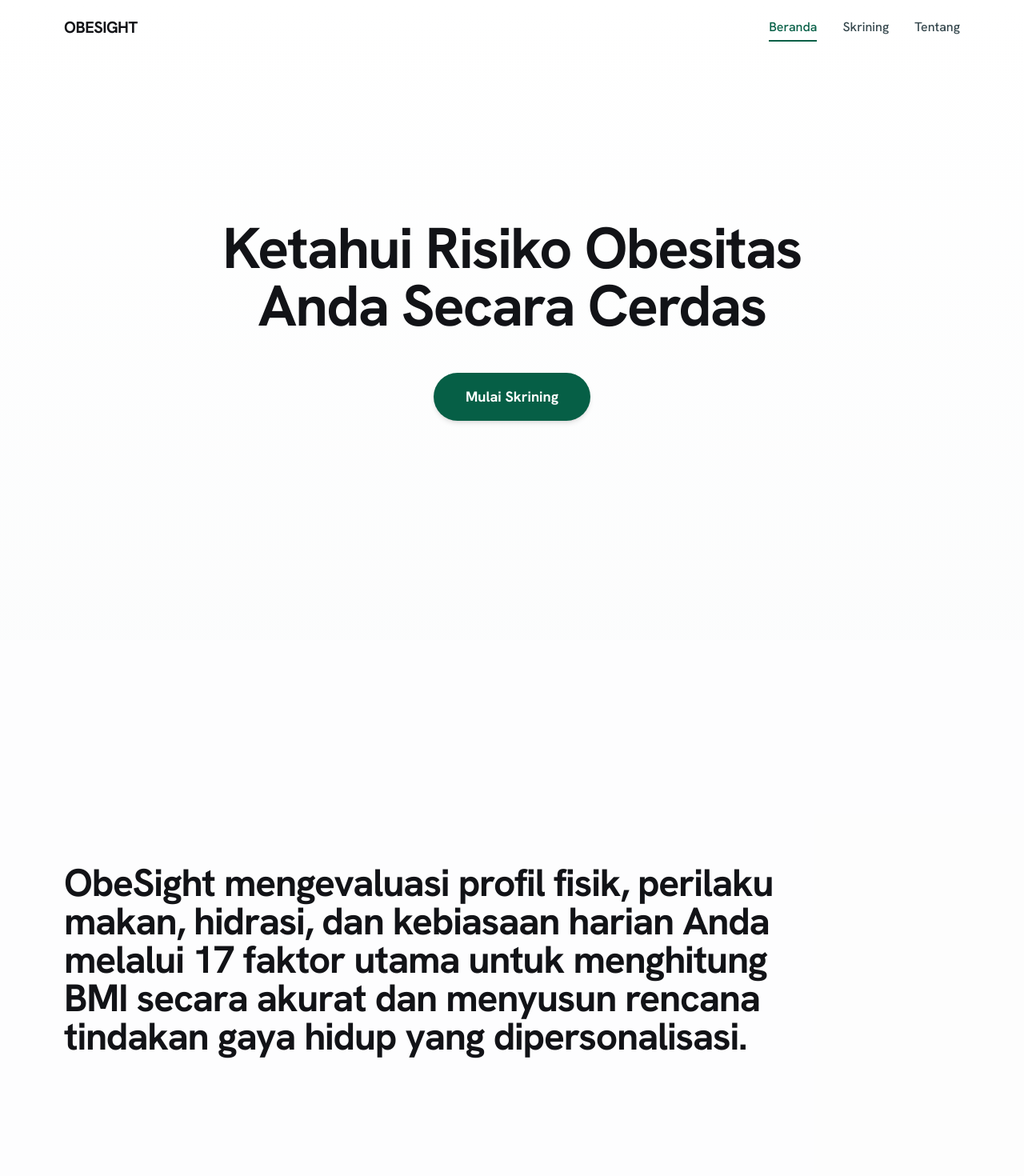
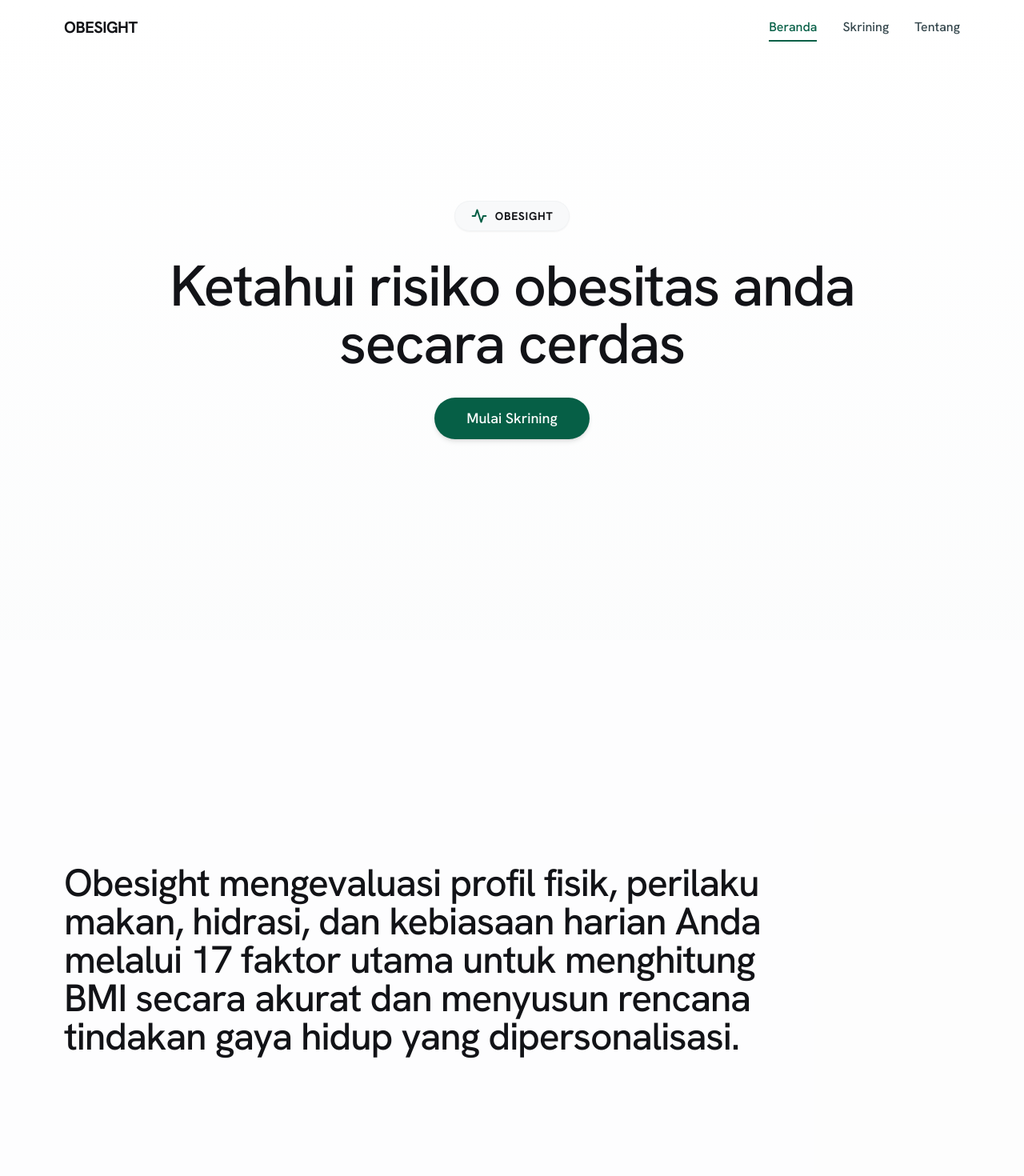
Before and after one commit to Falrlz/obesight-ai, a React (Vite) app in the folder frontend/: page / in a window 1280 px wide. Shown: the top 1470 px of the page at 80% size. Built offline with nearby package versions, Linux system fonts and the light colour scheme.

Commit message:
style: improve landing page UI/UX, overlap animations, and responsive alignment

```diff
--- a/frontend/src/components/landing/Features.tsx
+++ b/frontend/src/components/landing/Features.tsx
@@ -57,13 +57,16 @@ export const Features: React.FC = () => {
           scrollTrigger: {
             trigger: section,
             start: 'top top',
-            end: '+=2200',
+            end: () => `+=${2200 + window.innerHeight}`,
             scrub: 1,
             pin: pin,
+            pinSpacing: false,
             anticipatePin: 1,
             invalidateOnRefresh: true,
           },
         });
+
+        const cardDuration = 2.2;
 
         tl.fromTo(
           titleGroup,
@@ -72,7 +75,7 @@ export const Features: React.FC = () => {
               return pin.clientHeight / 2 - (titleGroup.offsetTop + titleGroup.offsetHeight / 2);
             },
           },
-          { y: 0, ease: 'none' },
+          { y: 0, ease: 'none', duration: cardDuration - 0.2 },
           0
         );
 
@@ -84,9 +87,14 @@ export const Features: React.FC = () => {
               return direction * (window.innerHeight * 1.15);
             },
           },
-          { y: 0, ease: 'power3.out', duration: 1, stagger: 0.15 },
+          { y: 0, ease: 'power3.out', duration: 1.5, stagger: 0.35 },
           0
         );
+
+        // Overlap phase: empty tween to keep the bento container pinned as HowItWorks scrolls up
+        tl.to({}, {
+          duration: () => cardDuration * (window.innerHeight / 2200)
+        });
       });
 
       // Mobile layout: simple stagger fade-in
@@ -143,7 +151,7 @@ export const Features: React.FC = () => {
       <div className="features-pin w-full" id="pin" ref={pinRef}>
         {/* Title Group */}
         <div className="title-group" id="titleGroup" ref={titleGroupRef}>
-          <h2>
+          <h2 className="!font-medium">
             <span className="reveal-text" ref={revealRef1}>Solusi Cerdas Untuk Anda</span>
           </h2>
         </div>
--- a/frontend/src/components/landing/Hero.tsx
+++ b/frontend/src/components/landing/Hero.tsx
@@ -9,17 +9,30 @@ export const Hero: React.FC<HeroProps> = ({ onStartAnalysis }) => {
     <section className="min-h-screen w-full flex flex-col items-center justify-center text-center px-4 md:px-page-margin-desktop bg-gradient-to-b from-background to-surface-container-low/30 relative overflow-hidden">
       <div className="max-w-4xl z-10 px-4 flex flex-col items-center justify-center space-y-8 animate-fadeIn">
 
+        {/* Badge Logo & Nama Brand Sementara */}
+        <div className="flex items-center gap-2.5 bg-surface-container-low/60 border border-outline-variant/30 px-5 py-2 rounded-full backdrop-blur-md shadow-sm hover:scale-105 transition-all cursor-pointer">
+          {/* Ikon SVG Detak Jantung Medis */}
+          <svg className="w-5 h-5 text-secondary" viewBox="0 0 24 24" fill="none" stroke="currentColor" strokeWidth="2.5" strokeLinecap="round" strokeLinejoin="round">
+            <path d="M22 12h-4l-3 9L9 3l-3 9H2" />
+          </svg>
+
+          {/* Teks Brand */}
+          <span className="font-bold text-sm tracking-wider text-on-surface uppercase font-sans">
+            OBESIGHT
+          </span>
+        </div>
+
         {/* Main Title */}
-        <h1 className="text-4xl sm:text-5xl md:text-6xl lg:text-7xl font-bold tracking-tight leading-[1.1] text-on-surface">
-          Ketahui Risiko Obesitas Anda Secara Cerdas
+        <h1 className="text-4xl sm:text-5xl md:text-6xl lg:text-7xl font-medium tracking-tight leading-[1.1] text-on-surface">
+          Ketahui risiko obesitas anda secara cerdas
         </h1>
 
 
         {/* Action Button */}
-        <div className="pt-4 w-full sm:w-auto">
+        <div className="w-auto">
           <button
             onClick={onStartAnalysis}
-            className="w-full sm:w-auto bg-secondary text-on-primary px-10 py-4 rounded-full font-bold text-lg hover:bg-secondary/95 hover:shadow-xl active:scale-95 transition-all flex items-center justify-center gap-2 cursor-pointer shadow-md"
+            className="w-auto bg-secondary text-on-primary px-6 py-3 md:px-10 md:py-3 rounded-full font-medium text-base md:text-lg hover:bg-secondary/95 hover:shadow-xl active:scale-95 transition-all flex items-center justify-center gap-2 cursor-pointer shadow-md"
           >
             Mulai Skrining
           </button>
--- a/frontend/src/components/landing/Mission.tsx
+++ b/frontend/src/components/landing/Mission.tsx
@@ -4,8 +4,8 @@ export const Mission: React.FC = () => {
   return (
     <section className="min-h-screen w-full flex flex-col justify-center px-4 md:px-8 lg:px-page-margin-desktop bg-surface-container-low/20">
       <div className="max-w-container-max mx-auto w-full text-left">
-        <h2 className="text-2xl sm:text-3xl md:text-4xl lg:text-5xl font-bold leading-relaxed max-w-4xl text-on-surface text-left tracking-tight">
-          ObeSight mengevaluasi profil fisik, perilaku makan, hidrasi, dan kebiasaan harian Anda melalui 17
+        <h2 className="text-2xl sm:text-3xl md:text-4xl lg:text-5xl font-medium leading-relaxed max-w-4xl text-on-surface text-left tracking-tight">
+          Obesight mengevaluasi profil fisik, perilaku makan, hidrasi, dan kebiasaan harian Anda melalui 17
           faktor utama untuk menghitung BMI secara akurat dan menyusun rencana tindakan gaya hidup yang
           dipersonalisasi.
         </h2>
--- a/frontend/src/components/layout/Footer.tsx
+++ b/frontend/src/components/layout/Footer.tsx
@@ -12,25 +12,25 @@ export const Footer: React.FC<FooterProps> = ({
   onOpenAbout,
 }) => {
   return (
-    <footer className="w-full flex flex-col justify-between bg-surface-container-lowest pt-24 border-t border-outline-variant/30 print:hidden">
+    <footer className="w-full flex flex-col justify-between bg-black pt-24 relative z-30 print:hidden">
       <div className="max-w-container-max mx-auto px-4 md:px-page-margin-desktop w-full">
         <div className="grid grid-cols-1 md:grid-cols-2 lg:grid-cols-4 gap-12 mb-20">
           {/* Logo & Info */}
           <div className="flex flex-col gap-6 items-center md:items-start">
-            <h5 className="font-headline-lg text-3xl font-bold text-on-surface">OBESIGHT</h5>
-            <p className="font-body-md text-on-surface-variant max-w-xs text-center md:text-left leading-relaxed">
+            <h5 className="font-headline-lg text-3xl font-bold text-white">OBESIGHT</h5>
+            <p className="font-body-md text-zinc-400 max-w-xs text-center md:text-left leading-relaxed">
               Solusi cerdas berbasis AI untuk memantau dan mengelola risiko obesitas Anda secara personal.
             </p>
           </div>
 
           {/* Navigation */}
           <div className="text-center md:text-left">
-            <h5 className="font-headline-lg text-3xl font-bold text-on-surface mb-6">NAVIGASI</h5>
+            <h5 className="font-headline-lg text-3xl font-bold text-white mb-6">NAVIGASI</h5>
             <ul className="space-y-4 font-normal">
               <li>
                 <button
                   onClick={onNavigateHome}
-                  className="font-body-md text-on-surface-variant hover:text-secondary leading-relaxed transition-colors cursor-pointer"
+                  className="font-body-md text-zinc-400 hover:text-secondary leading-relaxed transition-colors cursor-pointer"
                 >
                   Beranda
                 </button>
@@ -38,7 +38,7 @@ export const Footer: React.FC<FooterProps> = ({
               <li>
                 <button
                   onClick={onNavigateWizard}
-                  className="font-body-md text-on-surface-variant hover:text-secondary leading-relaxed transition-colors cursor-pointer"
+                  className="font-body-md text-zinc-400 hover:text-secondary leading-relaxed transition-colors cursor-pointer"
                 >
                   Skrining
                 </button>
@@ -46,7 +46,7 @@ export const Footer: React.FC<FooterProps> = ({
               <li>
                 <button
                   onClick={onOpenAbout}
-                  className="font-body-md text-on-surface-variant hover:text-secondary leading-relaxed transition-colors cursor-pointer"
+                  className="font-body-md text-zinc-400 hover:text-secondary leading-relaxed transition-colors cursor-pointer"
                 >
                   Tentang
                 </button>
@@ -56,10 +56,10 @@ export const Footer: React.FC<FooterProps> = ({
 
           {/* Medical Disclaimer */}
           <div className="text-center md:text-left md:col-span-2">
-            <h5 className="font-headline-lg text-3xl font-bold text-on-surface mb-6 text-center md:text-left">
+            <h5 className="font-headline-lg text-3xl font-bold text-white mb-6 text-center md:text-left">
               MEDICAL DISCLAIMER
             </h5>
-            <p className="font-body-md text-on-surface-variant leading-relaxed text-left md:text-justify">
+            <p className="font-body-md text-zinc-400 leading-relaxed text-left md:text-justify">
               Hasil analisis, indeks massa tubuh (BMI), kategori risiko, serta rekomendasi kesehatan yang dihasilkan oleh OBESIGHT bersifat edukatif dan merupakan hasil skrining awal berbasis data perilaku serta statistik model pembelajaran mesin. Layanan ini bukan pengganti saran medis. Jangan mengabaikan atau menunda mendapatkan saran medis hanya karena membaca informasi dari aplikasi ini.
             </p>
           </div>
--- a/frontend/src/index.css
+++ b/frontend/src/index.css
@@ -75,6 +75,11 @@ header.floating-nav {
   overflow: hidden;
   padding: 80px 16px 40px;
   @apply bg-background;
+}
+
+/* Ensure pinned element has lower z-index so HowItWorks can overlap it */
+.pin-spacer, #pin {
+  z-index: 10 !important;
 }
 
 @media (min-width: 768px) {
@@ -163,7 +168,7 @@ header.floating-nav {
 @media(min-width: 768px) {
   .feature-card-animated {
     width: 100%;
-    min-height: 340px;
+    min-height: 280px;
   }
 }
 
--- a/frontend/src/pages/LandingPage.tsx
+++ b/frontend/src/pages/LandingPage.tsx
@@ -28,6 +28,8 @@ export const LandingPage: React.FC = () => {
       <Hero onStartAnalysis={handleStartAnalysis} />
       <Mission />
       <Features />
+      {/* Spacer untuk mensimulasikan pinSpacing secara manual agar overlap lancar tanpa page jumps */}
+      <div className="hidden md:block h-[2200px] w-full pointer-events-none" />
       <HowItWorks />
     </div>
   );
```
Also changed, not shown: frontend/src/components/landing/HowItWorks.tsx (+14 -16 lines).
